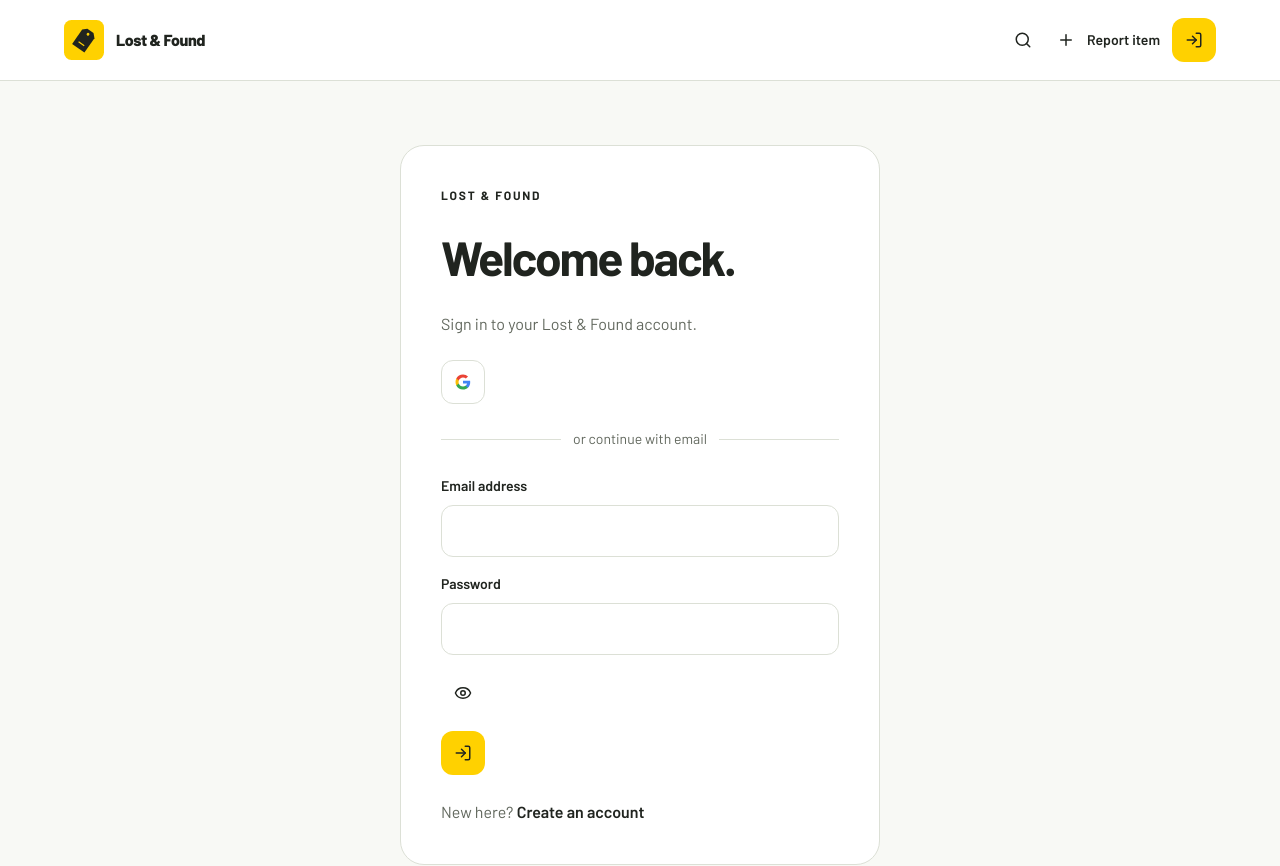
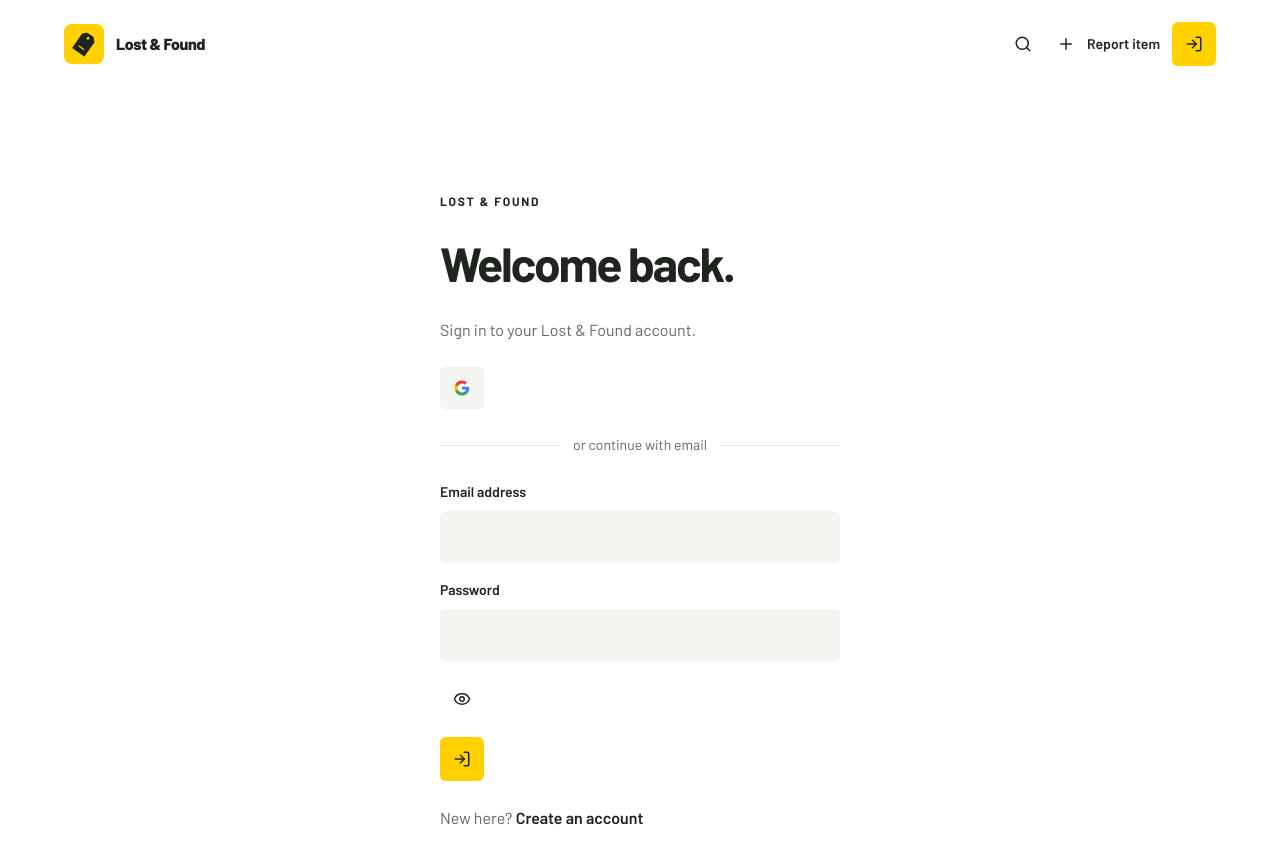
Before and after one commit to Mengheak/lost-and-found-client, a Next.js app: page /login in a window 1280 px wide. Shown: the top 866 px of the page. Built offline with nearby package versions, Linux system fonts and the light colour scheme; no server answers.

Commit message:
style(ui): simplify surfaces and shared form styling

```diff
--- a/app/globals.css
+++ b/app/globals.css
@@ -17,37 +17,179 @@
   --font-sans: var(--font-barlow), "Noto Sans Khmer", system-ui, sans-serif;
   --font-mono: var(--font-geist-mono), monospace;
 }
-* { box-sizing: border-box; }
-html { color-scheme: light; scroll-padding-top: 6rem; }
-body { margin: 0; background: var(--background); color: var(--ink); font-family: var(--font-barlow), "Noto Sans Khmer", system-ui, sans-serif; line-height: 1.6; -webkit-font-smoothing: antialiased; }
-button, input, select, textarea { font: inherit; }
-a { color: inherit; }
-:focus-visible { outline: 3px solid var(--ink); outline-offset: 4px; }
-::selection { background: var(--primary); color: var(--ink); }
-h1, h2, h3, p { margin: 0; }
-h1, h2, h3 { line-height: 1.2; font-weight: 700; text-wrap: balance; }
-h1 { font-size: clamp(2.25rem, 6vw, 4.25rem); letter-spacing: -.045em; }
-h2 { font-size: clamp(1.4rem, 3vw, 2rem); letter-spacing: -.025em; }
-img, svg { flex-shrink: 0; }
-img { max-width: 100%; }
-.container { width: min(100% - 2rem, var(--container-width)); margin-inline: auto; }
-.skip-link { position: fixed; top: 1rem; left: 1rem; transform: translateY(-200%); z-index: 50; background: var(--primary); padding: .75rem 1rem; border-radius: var(--radius-sm); }
-.skip-link:focus { transform: translateY(0); }
-.site-header { background: var(--surface); border-bottom: 1px solid var(--surface-border); }
-.header-inner, .brand, .nav-link { display: flex; align-items: center; gap: .75rem; }
-.header-inner { min-height: 5rem; justify-content: space-between; flex-wrap: wrap; padding-block: 1rem; }
-.brand { font-weight: 800; text-decoration: none; letter-spacing: -.025em; }
-.nav-link { font-size: .875rem; font-weight: 600; text-decoration: none; min-height: 44px; }
-.nav-link:hover { text-decoration: underline; }
-.page-stack { display: grid; gap: var(--space-8); padding-block: clamp(2rem, 5vw, 4rem); }
-.hero { display: grid; gap: 1rem; max-width: 48rem; }
-.eyebrow { font-size: .75rem; text-transform: uppercase; letter-spacing: .15em; font-weight: 700; }
-.muted { color: var(--muted); }
-.section-stack { display: grid; gap: 1.25rem; min-width: 0; }
-.responsive-grid { display: grid; gap: 1rem; grid-template-columns: minmax(0, 1fr); }
-.row { display: flex; flex-wrap: wrap; align-items: center; gap: .75rem; }
-.swatch { height: 5rem; border-radius: var(--radius-sm); border: 1px solid var(--surface-border); margin-bottom: .75rem; }
-.site-footer { border-top: 1px solid var(--surface-border); padding-block: 1.5rem; font-size: .875rem; color: var(--muted); }
-@media (min-width: 40rem) { .container { width: min(100% - 3rem, var(--container-width)); } .responsive-grid { grid-template-columns: repeat(2, minmax(0, 1fr)); } }
-@media (min-width: 64rem) { .responsive-grid { grid-template-columns: repeat(3, minmax(0, 1fr)); } }
-@media (prefers-reduced-motion: reduce) { *, *::before, *::after { animation: none !important; transition: none !important; scroll-behavior: auto !important; } }
+* {
+  box-sizing: border-box;
+}
+html {
+  color-scheme: light;
+  scroll-padding-top: 6rem;
+}
+body {
+  margin: 0;
+  background: var(--background);
+  color: var(--ink);
+  font-family: var(--font-barlow), "Noto Sans Khmer", system-ui, sans-serif;
+  line-height: 1.6;
+  -webkit-font-smoothing: antialiased;
+}
+button,
+input,
+select,
+textarea {
+  font: inherit;
+}
+a {
+  color: inherit;
+}
+:focus-visible {
+  outline: 3px solid var(--ink);
+  outline-offset: 4px;
+}
+::selection {
+  background: var(--primary);
+  color: var(--ink);
+}
+h1,
+h2,
+h3,
+p {
+  margin: 0;
+}
+h1,
+h2,
+h3 {
+  line-height: 1.2;
+  font-weight: 700;
+  text-wrap: balance;
+}
+h1 {
+  font-size: clamp(2rem, 5vw, 3rem);
+  letter-spacing: -0.045em;
+}
+h2 {
+  font-size: clamp(1.4rem, 3vw, 2rem);
+  letter-spacing: -0.025em;
+}
+img,
+svg {
+  flex-shrink: 0;
+}
+img {
+  max-width: 100%;
+}
+.container {
+  width: min(100% - 2rem, var(--container-width));
+  margin-inline: auto;
+}
+.skip-link {
+  position: fixed;
+  top: 1rem;
+  left: 1rem;
+  transform: translateY(-200%);
+  z-index: 50;
+  background: var(--primary);
+  padding: 0.75rem 1rem;
+  border-radius: var(--radius-sm);
+}
+.skip-link:focus {
+  transform: translateY(0);
+}
+.site-header {
+  background: var(--surface);
+}
+.header-inner,
+.brand,
+.nav-link {
+  display: flex;
+  align-items: center;
+  gap: 0.75rem;
+}
+.header-inner {
+  min-height: 5.5rem;
+  justify-content: space-between;
+  flex-wrap: wrap;
+  padding-block: 1rem;
+}
+.brand {
+  font-weight: 800;
+  text-decoration: none;
+  letter-spacing: -0.025em;
+}
+.nav-link {
+  font-size: 0.875rem;
+  font-weight: 600;
+  text-decoration: none;
+  min-height: 44px;
+}
+.nav-link:hover {
+  text-decoration: underline;
+}
+.page-stack {
+  display: grid;
+  gap: var(--space-12);
+  padding-block: clamp(2rem, 5vw, 4rem);
+}
+.hero {
+  display: grid;
+  gap: 1rem;
+  max-width: 48rem;
+}
+.eyebrow {
+  font-size: 0.75rem;
+  text-transform: uppercase;
+  letter-spacing: 0.15em;
+  font-weight: 700;
+}
+.muted {
+  color: var(--muted);
+}
+.section-stack {
+  display: grid;
+  gap: 1.25rem;
+  min-width: 0;
+}
+.responsive-grid {
+  display: grid;
+  gap: 1rem;
+  grid-template-columns: minmax(0, 1fr);
+}
+.row {
+  display: flex;
+  flex-wrap: wrap;
+  align-items: center;
+  gap: 0.75rem;
+}
+.swatch {
+  height: 5rem;
+  border-radius: var(--radius-sm);
+  border: 1px solid var(--surface-border);
+  margin-bottom: 0.75rem;
+}
+.site-footer {
+  border-top: 1px solid var(--surface-border);
+  padding-block: 1.5rem;
+  font-size: 0.875rem;
+  color: var(--muted);
+}
+@media (min-width: 40rem) {
+  .container {
+    width: min(100% - 3rem, var(--container-width));
+  }
+  .responsive-grid {
+    grid-template-columns: repeat(2, minmax(0, 1fr));
+  }
+}
+@media (min-width: 64rem) {
+  .responsive-grid {
+    grid-template-columns: repeat(3, minmax(0, 1fr));
+  }
+}
+@media (prefers-reduced-motion: reduce) {
+  *,
+  *::before,
+  *::after {
+    animation: none !important;
+    transition: none !important;
+    scroll-behavior: auto !important;
+  }
+}
--- a/styles/auth.css
+++ b/styles/auth.css
@@ -9,8 +9,8 @@
   width: min(100%, 30rem);
   background: var(--surface);
   padding: clamp(1.25rem, 4vw, 2.5rem);
-  border: 1px solid var(--surface-border);
-  border-radius: var(--radius-lg);
+  border: 0;
+  border-radius: 0;
 }
 .auth-panel h1 {
   font-size: clamp(2rem, 5vw, 3rem);
--- a/styles/components.css
+++ b/styles/components.css
@@ -21,8 +21,8 @@
   background: var(--primary-dark);
 }
 .ui-button--secondary {
-  background: var(--surface);
-  border-color: var(--surface-border);
+  background: var(--surface-alt);
+  border-color: transparent;
   color: var(--ink);
 }
 .ui-button--secondary:hover,
@@ -72,9 +72,9 @@
   min-width: 0;
   padding: clamp(1.25rem, 3vw, 1.75rem);
   background: var(--surface);
-  border: 1px solid var(--surface-border);
-  border-radius: var(--radius-lg);
-  box-shadow: var(--shadow-sm);
+  border: 0;
+  border-radius: 0;
+  box-shadow: none;
   overflow-wrap: anywhere;
 }
 .ui-badge {
@@ -111,11 +111,18 @@
   width: 100%;
   min-width: 0;
   min-height: 48px;
-  border: 1px solid var(--surface-border);
+  border: 1px solid transparent;
   border-radius: var(--radius-sm);
   padding: 0.75rem 1rem;
-  background: var(--surface);
+  background: var(--surface-alt);
   color: var(--ink);
+}
+.ui-input:hover:not(:disabled) {
+  border-color: var(--surface-border);
+}
+.ui-input:focus-visible {
+  outline: 2px solid var(--ink);
+  outline-offset: 2px;
 }
 .ui-input::placeholder {
   color: var(--muted);
--- a/styles/report.css
+++ b/styles/report.css
@@ -11,7 +11,7 @@
   display: flex;
   flex-wrap: wrap;
   gap: 1rem;
-  border: 1px solid var(--surface-border);
+  border: 0;
   border-radius: var(--radius-sm);
   padding: 1rem;
 }
--- a/styles/tokens.css
+++ b/styles/tokens.css
@@ -4,25 +4,25 @@
   --primary-dark: #e6bc00;
   --ink: #20241f;
   --muted: #62685e;
-  --background: #f8f9f5;
+  --background: #ffffff;
   --surface: #ffffff;
-  --surface-alt: #f1f3ec;
-  --surface-border: #dce0d6;
+  --surface-alt: #f5f5f2;
+  --surface-border: #e9e9e3;
   --success: #24633b;
   --success-soft: #e8f4eb;
   --danger: #a82e2e;
   --danger-soft: #fcecec;
-  --space-1: .25rem;
-  --space-2: .5rem;
-  --space-3: .75rem;
+  --space-1: 0.25rem;
+  --space-2: 0.5rem;
+  --space-3: 0.75rem;
   --space-4: 1rem;
   --space-6: 1.5rem;
   --space-8: 2rem;
   --space-12: 3rem;
-  --radius-sm: .75rem;
-  --radius-md: 1rem;
-  --radius-lg: 1.5rem;
-  --shadow-sm: 0 2px 8px rgb(32 36 31 / 5%);
+  --radius-sm: 0.375rem;
+  --radius-md: 0.5rem;
+  --radius-lg: 0.75rem;
+  --shadow-sm: none;
   --container-width: 72rem;
   --transition-fast: 150ms;
 }
```
